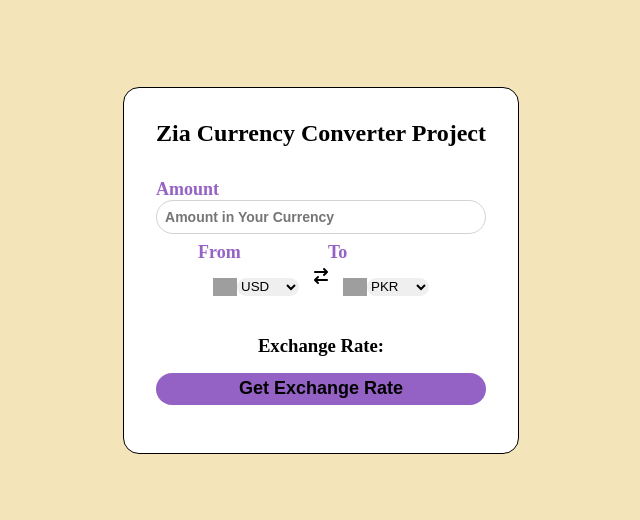
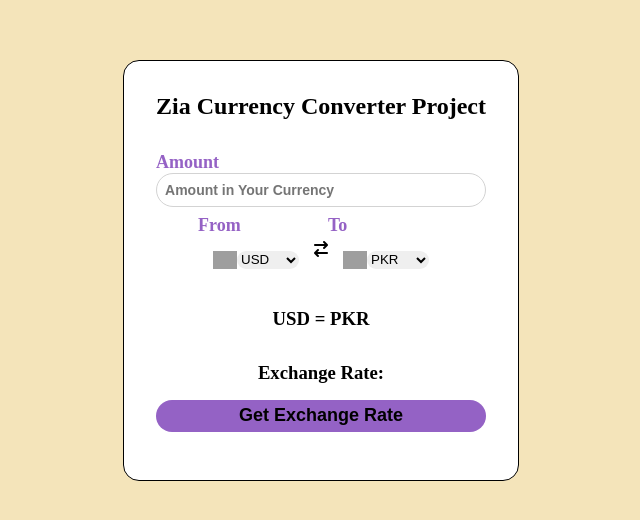
Before and after one commit to Zia-Ul-Qamar-Tech-Notes/Currency-Converter, a plain HTML site: page index.html in a window 1280 px wide. Shown: the part 130-650 px from the top of the page, without its empty margins (319-959 px from the left). Drawn offline with Linux system fonts and the light colour scheme; grey boxes are pictures that could not be loaded.

Commit message:
Update#2 index.html

```diff
--- a/index.html
+++ b/index.html
@@ -125,7 +125,7 @@
             </div>
           </div>
         </div>
-<!--         <h3 id="result">1 USD = 280 PKR</h3> -->
+        <h3 id="result"> USD =  PKR</h3>
         <h3 id="result1">Exchange Rate: </h3>
         <button>Get Exchange Rate</button>
       </form>
```
